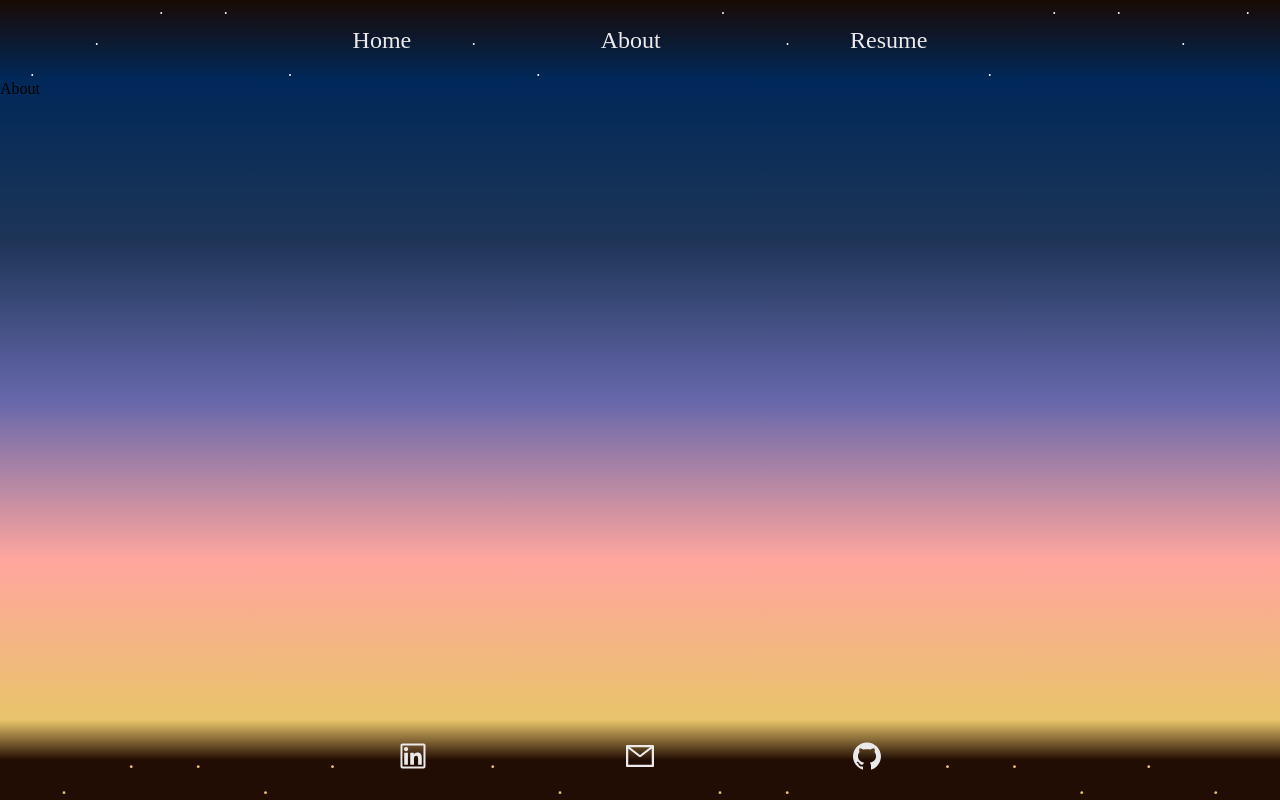
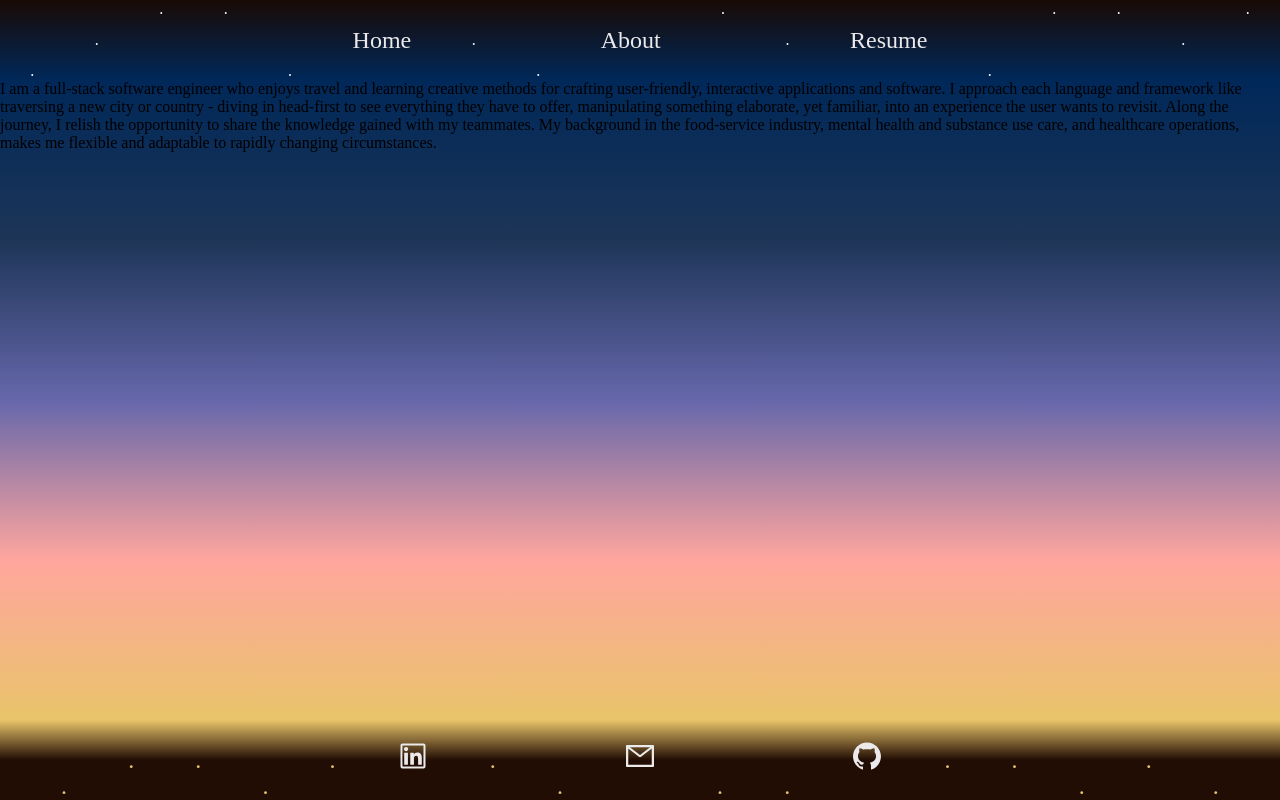
Before and after one commit to scubastove4/sm-portfolio, a React (Create React App) app: page /about in a window 1280 px wide. Built offline with nearby package versions, Linux system fonts and the light colour scheme.

Commit message:
attempt reorder cards. start add brand stmnt to about

```diff
--- a/src/App.css
+++ b/src/App.css
@@ -16,7 +16,7 @@ body {
 
 #app-content {
   display: grid;
-  grid-template: 1fr 8fr 1fr / 1fr 1fr;
+  grid-template: 1fr 8fr 1fr / 2fr 1fr;
   /* flex-direction: column;
   justify-content: center;
   align-items: center; */
@@ -142,8 +142,6 @@ main::-webkit-scrollbar {
 #blurb,
 #proj-container {
   height: 100%;
-  width: 50%;
-  /* border: 1px solid black; */
 }
 
 #blurb {
@@ -151,6 +149,8 @@ main::-webkit-scrollbar {
   flex-direction: column;
   justify-content: center;
   align-items: center;
+
+  width: 66%;
 }
 
 #proj-container {
@@ -158,13 +158,15 @@ main::-webkit-scrollbar {
   flex-direction: column;
   align-items: center;
   justify-content: center;
+
+  width: 33%;
 }
 
 #card-container {
   display: flex;
   /* grid-template-rows: 1fr;
   justify-items: center; */
-  flex-direction: row;
+  flex-direction: row-reverse;
   justify-content: center;
   align-items: center;
   flex-wrap: wrap;
@@ -202,13 +204,13 @@ main::-webkit-scrollbar {
 
 .image-container,
 .descript-container {
-  /* border: 1px solid black; */
   border-radius: 0.5em;
-  box-shadow: 0 0 0.7em #08f7fe;
+  box-shadow: 0 0 0.9em #ea3546;
 }
 
-.image-container {
-  height: 85%;
+.image-container,
+.descript-container {
+  height: 70%;
   width: 100%;
 }
 
@@ -234,11 +236,9 @@ main::-webkit-scrollbar {
   justify-content: center;
   align-items: center;
 
-  height: 85%;
-  width: 100%;
-  background-image: url(https://external-content.duckduckgo.com/iu/?u=https%3A%2F%2Fi.fbcd.co%2Fproducts%2Fresized%2Fresized-750-500%2F96795d4b9177795d2c06d4c0df5f59a079973bdae52566b9cc481decc7dc7d0c.jpg&f=1&nofb=1);
+  /* background-image: url(https://external-content.duckduckgo.com/iu/?u=https%3A%2F%2Fi.fbcd.co%2Fproducts%2Fresized%2Fresized-750-500%2F96795d4b9177795d2c06d4c0df5f59a079973bdae52566b9cc481decc7dc7d0c.jpg&f=1&nofb=1); */
   background-position: center;
-  background-size: cover;
+  background-size: contain;
   background-repeat: no-repeat;
 }
 
@@ -247,8 +247,9 @@ main::-webkit-scrollbar {
   grid-template: 1fr 1fr / 1fr 1fr;
 
   height: 100%;
-  width: 92%;
+  width: 100%;
   background-color: white;
+  border-radius: 0.7em;
 }
 
 .description {
@@ -260,15 +261,13 @@ main::-webkit-scrollbar {
   width: 80%;
   line-height: 1.5em;
   margin-left: 2%;
-  background-color: white;
+  word-break: break-all;
 }
 
 .title,
 .tech-container {
   grid-column-start: 2;
   justify-self: center;
-
-  /* width: 50%; */
 }
 
 .title {
@@ -310,8 +309,8 @@ main::-webkit-scrollbar {
   /* border: 3px solid #ebe9e9; */
   border: none;
   background-color: #ebe9e9;
-  box-shadow: 0 0 0.7em #08f7fe;
-  font-size: 1em;
+  box-shadow: 0 0 0.9em #ea3546;
+  font-size: 0.8em;
 }
 
 .btn-container button:last-child {
--- a/src/assets/globals.js
+++ b/src/assets/globals.js
@@ -7,7 +7,7 @@ const projects = [
     image: rth,
     title: 'Run the Horses',
     description:
-      "The goal of Run the Horses is to bring the world's most famous race series right to your desktop. A series of card flips will determine if you can win the Triple Crown... and more importantly the 'money.'",
+      "Run the Horses brings the world's most famous race series right to your desktop. A series of card flips determines your Triple Crown destiny!",
     technologies: 'HTML, CSS, Vanilla JavaScript, and Git/GitHub',
     site: 'https://runthehorses.surge.sh/',
     repo: 'https://github.com/scubastove4/Run-the-Horses'
@@ -17,7 +17,7 @@ const projects = [
     image: dejaBrew,
     title: 'Déjà Brew',
     description:
-      'Public database where users can catalog beers, as well as provide ratings (averaged) and reviews (aggregated). Incorporates geolocation to find nearby breweries sourced from the Open Brewery DB API. In the works - responsive design and integrating Google Maps API to show brewery locations.',
+      'Public catalog, where users can add, rate, and review beers. Incorporates geolocation to find nearby breweries sourced from the Open Brewery DB API.',
     technologies:
       'MongoDB/Mongoose, Express, React, Node.js, Git/GitHub, and Open Brewery DB.',
     site: 'https://deja-brew-reviews.herokuapp.com/',
@@ -28,7 +28,7 @@ const projects = [
     image: '',
     title: 'fitter',
     description:
-      'Twitter clone for fitness enthusiasts. Developed custom API with user authentication, and reusable components, with a focus on clean code. As a group, we collaborated on both frontend and backend REST API. I managed authentication, code review/debugging, and Github branch policies and version control for the backend repo.',
+      'Twitter for fitness enthusiasts. As a group, we collaborated on custom frontend and backend REST API. I managed user auth, code review/debugging, and Github backend branch policies/version control.',
     technologies:
       'PostgreSQL/Sequelize, Express, React, Node.js, Git/GitHub, BCrypt, JWT, Multer, and Firebase',
     site: '',
--- a/src/components/ImageCard.jsx
+++ b/src/components/ImageCard.jsx
@@ -1,6 +1,26 @@
+import { useState, useEffect } from 'react'
+
 const ImageCard = ({ project }) => {
+  // const [order, setOrder] = useState(null)
+  // const reorder = (project) => {
+  //   if (project.id === 1) {
+  //     setOrder(3)
+  //   } else if (project.id === 2) {
+  //     setOrder(2)
+  //   } else {
+  //     setOrder(1)
+  //   }
+  // }
+
+  // useEffect(() => {
+  //   reorder(project)
+  // }, [])
+
   return (
-    <div className="image-container">
+    <div
+      className="image-container"
+      // style={{ order: `${order}` }}
+    >
       <h2>{project.title}</h2>
       <div
         className="image"
--- a/src/pages/About.js
+++ b/src/pages/About.js
@@ -1,5 +1,18 @@
 const About = () => {
-  return <div>About</div>
+  return (
+    <main>
+      I am a full-stack software engineer who enjoys travel and learning
+      creative methods for crafting user-friendly, interactive applications and
+      software. I approach each language and framework like traversing a new
+      city or country - diving in head-first to see everything they have to
+      offer, manipulating something elaborate, yet familiar, into an experience
+      the user wants to revisit. Along the journey, I relish the opportunity to
+      share the knowledge gained with my teammates. My background in the
+      food-service industry, mental health and substance use care, and
+      healthcare operations, makes me flexible and adaptable to rapidly changing
+      circumstances.
+    </main>
+  )
 }
 
 export default About
```
